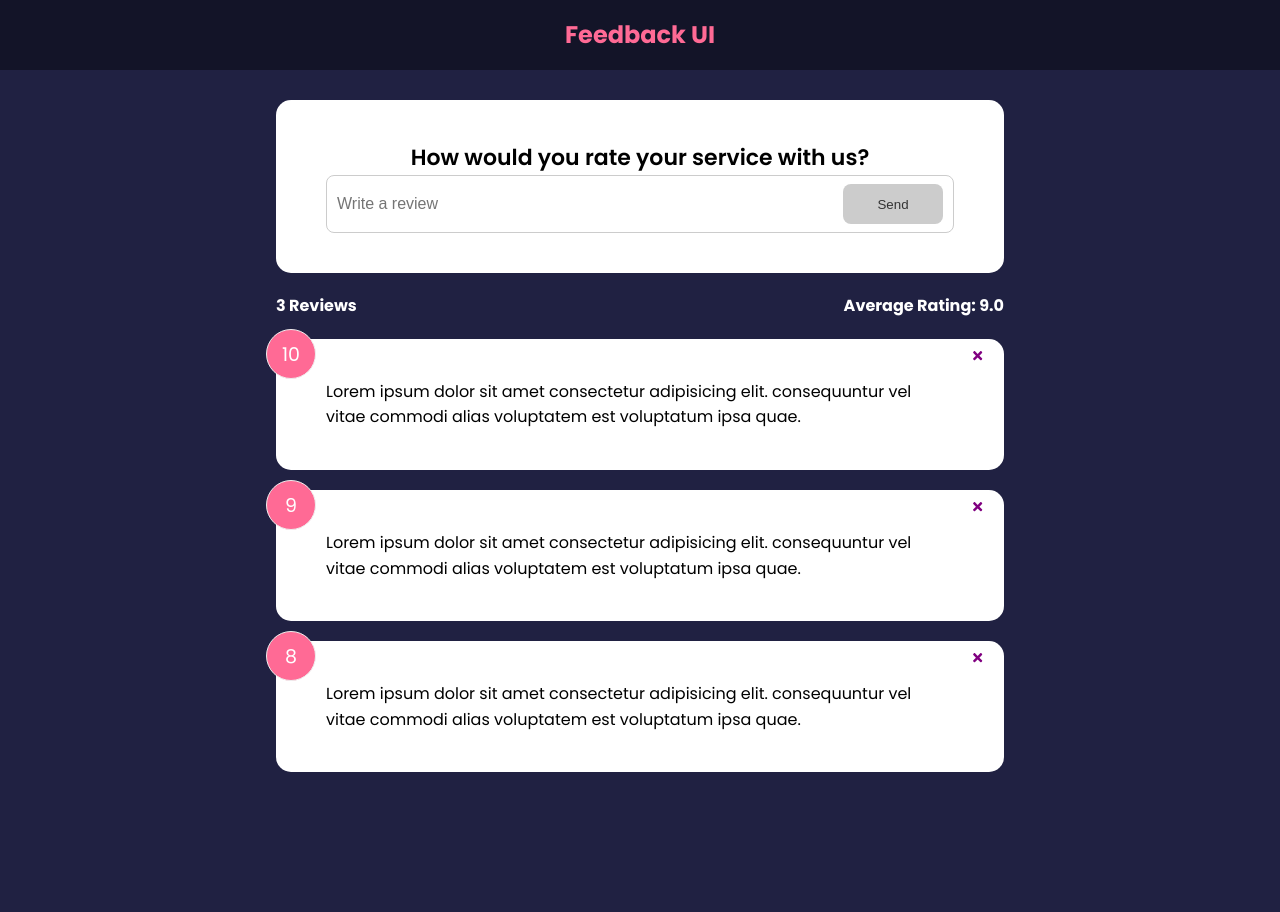
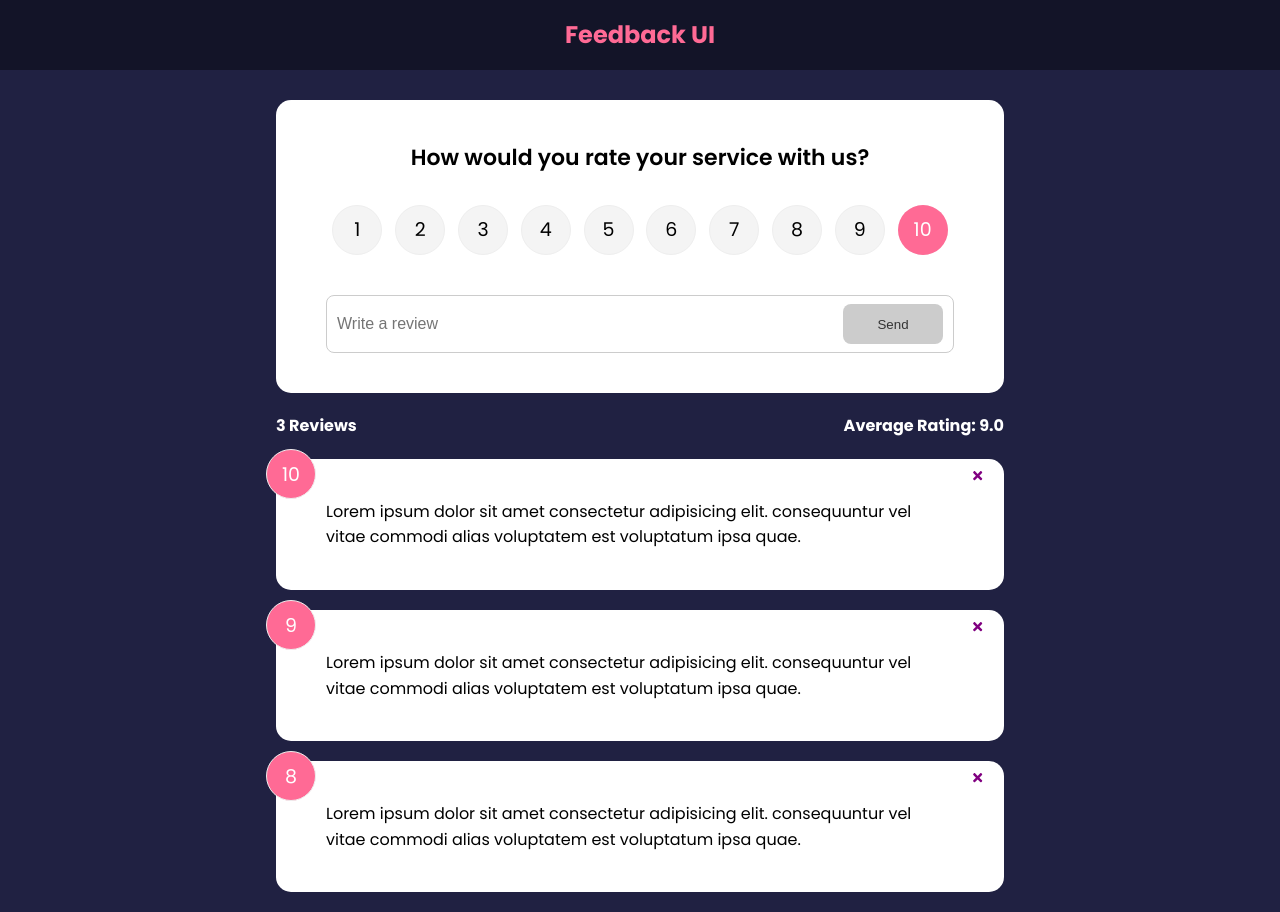
Before and after one commit to berkaycirak/Feedback-App, a React (Create React App) app: page / in a window 1280 px wide. Before the commit the page ends 800 px from the top, so only its background shows below. Built offline with nearby package versions, Linux system fonts and the light colour scheme.

Commit message:
Submit is running right now

```diff
--- a/package.json
+++ b/package.json
@@ -10,6 +10,7 @@
     "react-dom": "^18.1.0",
     "react-icons": "^4.3.1",
     "react-scripts": "5.0.1",
+    "uuid": "^8.3.2",
     "web-vitals": "^2.1.4"
   },
   "scripts": {
--- a/src/App.js
+++ b/src/App.js
@@ -1,3 +1,4 @@
+import { v4 as uuidv4 } from 'uuid';
 import { useState } from 'react';
 import Header from './components/Header';
 import FeedbackStats from './components/FeedbackStats';
@@ -7,6 +8,11 @@
 
 function App() {
   const [feedback, setFeedback] = useState(FeedbackData);
+
+  const addFeedback = (newFeedback) => {
+    newFeedback.id = uuidv4();
+    setFeedback([newFeedback, ...feedback]);
+  };
 
   const deleteFeedback = (id) => {
     if (window.confirm('Are you sure you want to delete ?')) {
@@ -18,7 +24,7 @@
     <>
       <Header />
       <div className='container'>
-        <FeedbackForm />
+        <FeedbackForm handleAdd={addFeedback} />
         <FeedbackStats feedback={feedback} />
         <FeedbackList feedback={feedback} handleDelete={deleteFeedback} />
       </div>
--- a/src/components/FeedbackForm.jsx
+++ b/src/components/FeedbackForm.jsx
@@ -1,9 +1,11 @@
 import { useState } from 'react';
 import Card from './shared/Card';
 import Button from './shared/Button';
+import RatingSelect from './RatingSelect';
 
-function FeedbackForm() {
+function FeedbackForm({ handleAdd }) {
   const [text, setText] = useState('');
+  const [rating, setRating] = useState(10);
   const [btnDisabled, setBtnDisabled] = useState(true);
   const [message, setMessage] = useState('');
 
@@ -17,11 +19,25 @@
       setMessage(null);
     }
   };
+
+  const handleSubmit = (e) => {
+    e.preventDefault();
+    if (text.trim().length > 10) {
+      // We declare a new object containing text and rating values.
+      const newFeedback = {
+        text,
+        rating,
+      };
+
+      handleAdd(newFeedback);
+      setText('');
+    }
+  };
   return (
     <Card>
-      <form>
+      <form onSubmit={handleSubmit}>
         <h2>How would you rate your service with us?</h2>
-        {/* @todo- rating select component */}
+        <RatingSelect select={(rating) => setRating(rating)} />
         <div className='input-group'>
           <input
             onChange={handleTextChange}
--- /dev/null
+++ b/src/components/RatingSelect.jsx
@@ -0,0 +1,134 @@
+import { useState } from 'react';
+
+function RatingSelect({ select }) {
+  // NOTE: We don't need local state here as it's a duplicate of parent state
+  // also no real need for useEffect or context
+  // useEffect(() => {
+  //   select(feedbackEdit.item.rating)
+  // }, [feedbackEdit])
+
+  const [selected, setSelected] = useState(10);
+
+  const handleChange = (e) => {
+    setSelected(+e.target.value);
+    select(+e.target.value);
+  };
+
+  // NOTE: simplified with iteration
+  return (
+    <ul className='rating'>
+      <li>
+        <input
+          type='radio'
+          id='num1'
+          name='rating'
+          value='1'
+          onChange={handleChange}
+          checked={selected === 1}
+        />
+        <label htmlFor='num1'>1</label>
+      </li>
+      <li>
+        <input
+          type='radio'
+          id='num2'
+          name='rating'
+          value='2'
+          onChange={handleChange}
+          checked={selected === 2}
+        />
+        <label htmlFor='num2'>2</label>
+      </li>
+      <li>
+        <input
+          type='radio'
+          id='num3'
+          name='rating'
+          value='3'
+          onChange={handleChange}
+          checked={selected === 3}
+        />
+        <label htmlFor='num3'>3</label>
+      </li>
+      <li>
+        <input
+          type='radio'
+          id='num4'
+          name='rating'
+          value='4'
+          onChange={handleChange}
+          checked={selected === 4}
+        />
+        <label htmlFor='num4'>4</label>
+      </li>
+      <li>
+        <input
+          type='radio'
+          id='num5'
+          name='rating'
+          value='5'
+          onChange={handleChange}
+          checked={selected === 5}
+        />
+        <label htmlFor='num5'>5</label>
+      </li>
+      <li>
+        <input
+          type='radio'
+          id='num6'
+          name='rating'
+          value='6'
+          onChange={handleChange}
+          checked={selected === 6}
+        />
+        <label htmlFor='num6'>6</label>
+      </li>
+      <li>
+        <input
+          type='radio'
+          id='num7'
+          name='rating'
+          value='7'
+          onChange={handleChange}
+          checked={selected === 7}
+        />
+        <label htmlFor='num7'>7</label>
+      </li>
+      <li>
+        <input
+          type='radio'
+          id='num8'
+          name='rating'
+          value='8'
+          onChange={handleChange}
+          checked={selected === 8}
+        />
+        <label htmlFor='num8'>8</label>
+      </li>
+      <li>
+        <input
+          type='radio'
+          id='num9'
+          name='rating'
+          value='9'
+          onChange={handleChange}
+          checked={selected === 9}
+        />
+        <label htmlFor='num9'>9</label>
+      </li>
+      <li>
+        <input
+          type='radio'
+          id='num10'
+          name='rating'
+          value='10'
+          onChange={handleChange}
+          checked={selected === 10}
+        />
+        <label htmlFor='num10'>10</label>
+      </li>
+    </ul>
+  );
+}
+
+export default RatingSelect;
```
Also changed, not shown: 1 other file (tests, documents, lock files or other folders).
